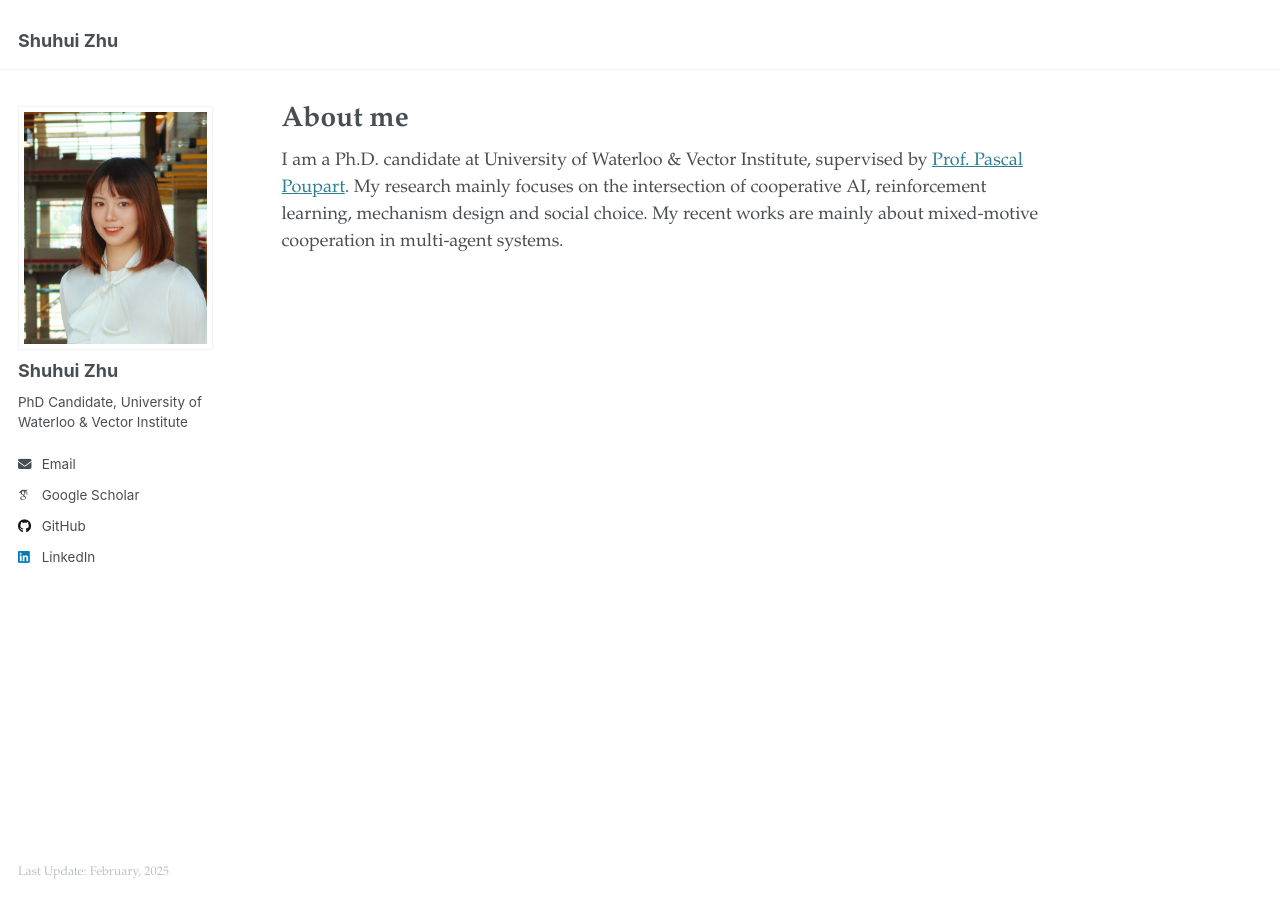
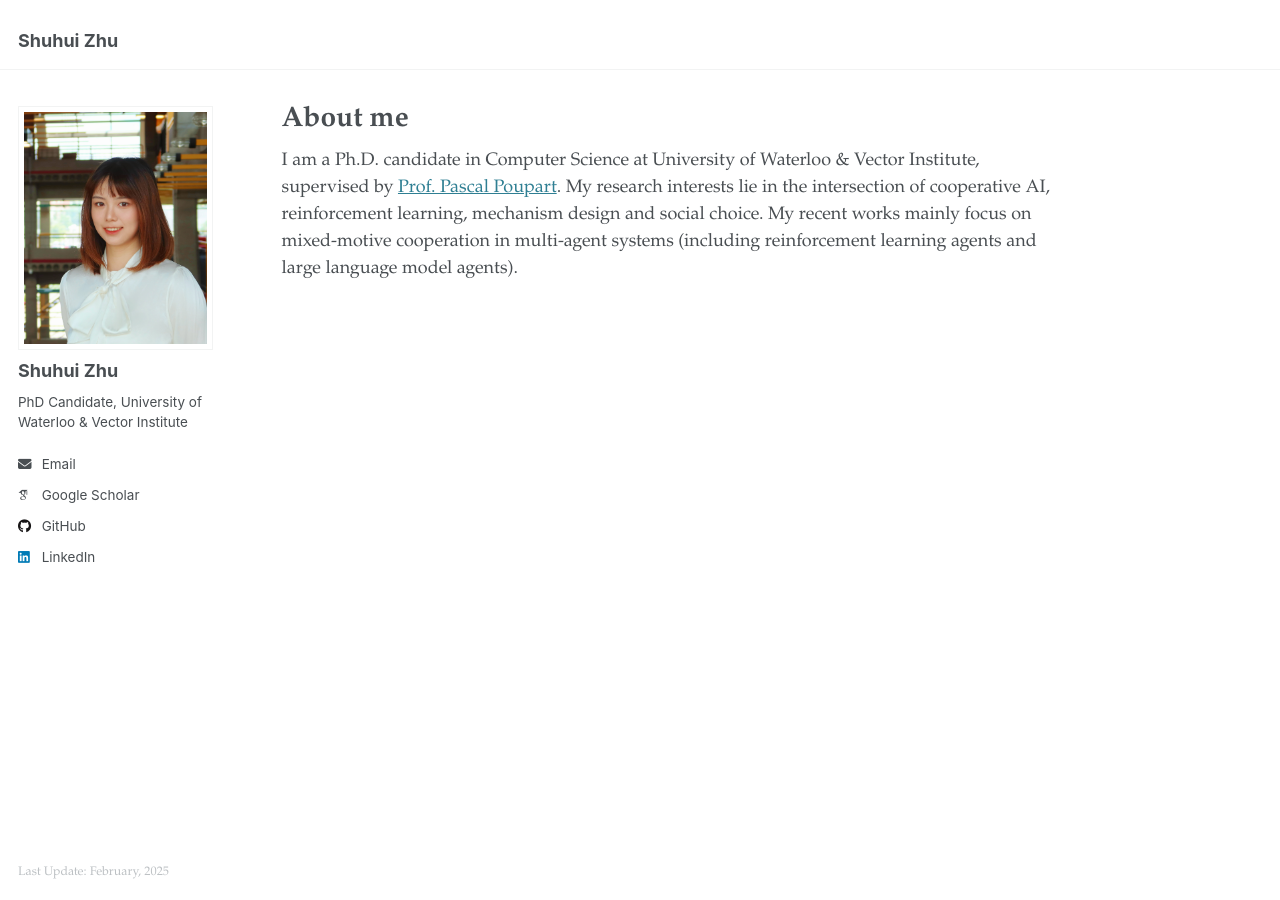
Before and after one commit to shuhui-zhu/shuhui-zhu.github.io, a Jekyll site: the page built from _pages/about.md, in a window 1280 px wide. Built offline with Jekyll 4.4.1, drawn with Linux system fonts in a browser that asks for light colours; some web fonts are replaced.

Commit message:
update about me

```diff
--- a/_pages/about.md
+++ b/_pages/about.md
@@ -7,4 +7,4 @@ redirect_from:
   - /about.html
 ---
 
-I am a Ph.D. candidate at University of Waterloo & Vector Institute, supervised by [Prof. Pascal Poupart](https://cs.uwaterloo.ca/~ppoupart/). My research mainly focuses on the intersection of cooperative AI, reinforcement learning, mechanism design and social choice. My recent works are mainly about mixed-motive cooperation in multi-agent systems.
+I am a Ph.D. candidate in Computer Science at University of Waterloo & Vector Institute, supervised by [Prof. Pascal Poupart](https://cs.uwaterloo.ca/~ppoupart/). My research interests lie in the intersection of cooperative AI, reinforcement learning, mechanism design and social choice. My recent works mainly focus on mixed-motive cooperation in multi-agent systems (including reinforcement learning agents and large language model agents).
```
